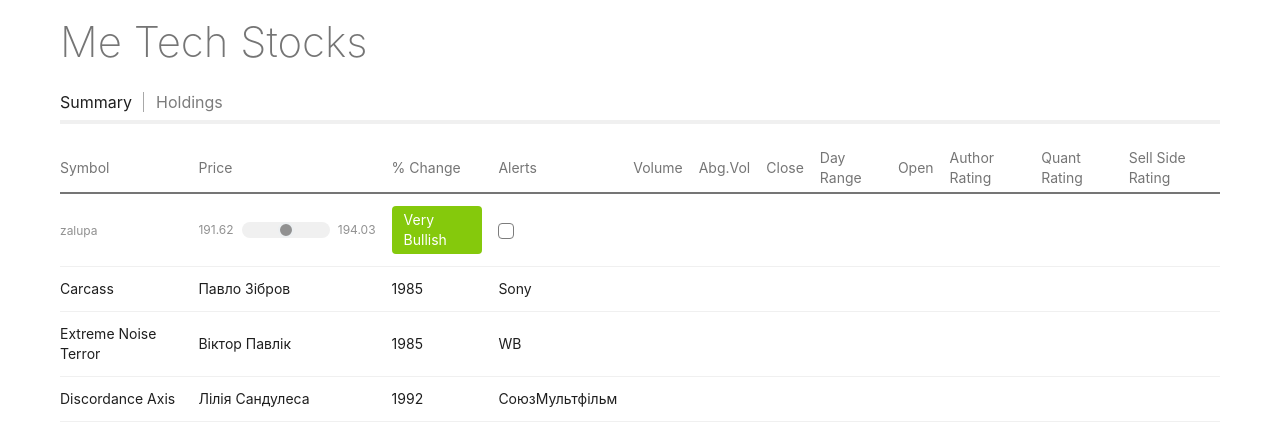
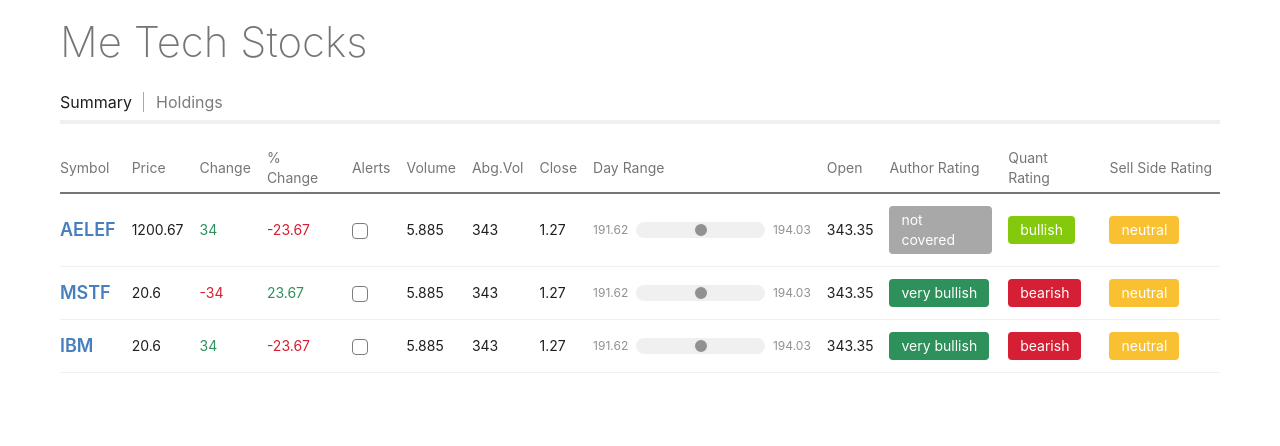
Before and after one commit to samogray/ui-example, a React (Create React App) app: page / in a window 1280 px wide. Shown: the top 446 px of the page. Built offline with nearby package versions, Linux system fonts and the light colour scheme.

Commit message:
mock data

```diff
--- a/src/App.js
+++ b/src/App.js
@@ -4,7 +4,7 @@
 import "./global-styles/index.scss";
 import css from "./app.module.scss";
 
-const data = [
+const tabs = [
   {
     title: "Summary",
     component: Summary
@@ -14,14 +14,14 @@
     component: () => <div>zalupa</div>
   },
 ];
-const header = ['Symbol', 'Price', '% Change', 'Alerts', 'Volume', 'Abg.Vol', 'Close', 'Day Range', 'Open', 'Author Rating', 'Quant Rating', 'Sell Side Rating']
+const header = ['Symbol', 'Price', 'Change', '% Change', 'Alerts', 'Volume', 'Abg.Vol', 'Close', 'Day Range', 'Open', 'Author Rating', 'Quant Rating', 'Sell Side Rating']
 
 const App = () => {
   return (
     <div className={css.container}>
       <Text type="heading" tagName="h1" mixClassName="color-ink-l1">Me Tech Stocks</Text>
       <Tabs>
-          {data.map(({ title, component: Component }) => (
+          {tabs.map(({ title, component: Component }) => (
             <Tabs.Tab title={title} key={title}>
                <div className={css.container__inner}>
                 <Component header={header} />
--- a/src/components/summary/index.js
+++ b/src/components/summary/index.js
@@ -1,17 +1,50 @@
-import React from "react";
+import React, {useState} from "react";
+import classNames from 'classnames'
+import {mockData} from './mock-data'
 import { Table, Text, CheckBox, Range, Label } from "../../ui";
 
+const mapLabel = {
+  'not covered': 'base',
+  'very bullish': 'success',
+  'bullish': 'success-secondary',
+  'neutral': 'warning',
+  'bearish': 'danger',
+}
+
+
+
 const Summary = ({header}) => {
-  const rows = [
-    [<Text tagName="span" type="caption">zalupa</Text>,
-    <Range minLabel={191.62} maxLabel={194.03} onChange={(e) => console.log(e.target.value)} />,
-    <Label type="success-secondary">Very Bullish</Label>,
-    <CheckBox onChange={(e, value='value') => console.log(e.target.checked, value)} />
-  ],
-    ["Carcass", "Павло Зібров", "1985", "Sony"],
-    ["Extreme Noise Terror", "Віктор Павлік", "1985", "WB"],
-    ["Discordance Axis", "Лілія Сандулеса", "1992", "СоюзМультфільм"]
-  ];
+
+  const rows = mockData.map(({
+    symbol,
+    price,
+    change,
+    changeRate,
+    alerts,
+    volume,
+    avgVol,
+    close,
+    dayRange,
+    open,
+    authorRating,
+    quantRating,
+    sellSideRating,
+}) =>[<Text tagName="span" mixClassName="color-brand" type="display">{symbol}</Text>,
+      <Text tagName="span">{price}</Text>,
+      <Text tagName="span" mixClassName={classNames(change > 0 ? 'color-success' : 'color-danger' )}>{change}</Text>,
+      <Text tagName="span" mixClassName={classNames(changeRate > 0 ? 'color-success' : 'color-danger' )}>{changeRate}</Text>,
+      <CheckBox onChange={(e) => console.log(e.target.checked)} />,
+      <Text tagName="span">{volume}</Text>,
+      <Text tagName="span">{avgVol}</Text>,
+      <Text tagName="span">{close}</Text>,
+      <Range minLabel={191.62} maxLabel={194.03} onChange={(e) => console.log(e.target.value)} />,
+      <Text tagName="span">{open}</Text>,
+      <Label type={mapLabel[authorRating]}>{authorRating}</Label>,
+      <Label type={mapLabel[quantRating]}>{quantRating}</Label>,
+      <Label type={mapLabel[sellSideRating]}>{sellSideRating}</Label>,
+]
+    )
+
   return <Table rows={rows} headers={header} rowHeaders />;
 };
 
--- /dev/null
+++ b/src/components/summary/mock-data.js
@@ -0,0 +1,47 @@
+export const mockData = [
+  {
+    symbol: 'AELEF',
+    price: 1200.67,
+    change: 34,
+    changeRate: -23.67,
+    alerts: false,
+    volume: 5.885,
+    avgVol: 343,
+    close: 1.27,
+    dayRange: 34,
+    open: 343.35,
+    authorRating: 'not covered',
+    quantRating: 'bullish',
+    sellSideRating: 'neutral'
+  },
+  {
+    symbol: 'MSTF',
+    price: 20.60,
+    change: -34,
+    changeRate: 23.67,
+    alerts: true,
+    volume: 5.885,
+    avgVol: 343,
+    close: 1.27,
+    dayRange: 96,
+    open: 343.35,
+    authorRating: 'very bullish',
+    quantRating: 'bearish',
+    sellSideRating: 'neutral'
+  },
+  {
+    symbol: 'IBM',
+    price: 20.60,
+    change: 34,
+    changeRate: -23.67,
+    alerts: true,
+    volume: 5.885,
+    avgVol: 343,
+    close: 1.27,
+    dayRange: 96,
+    open: 343.35,
+    authorRating: 'very bullish',
+    quantRating: 'bearish',
+    sellSideRating: 'neutral'
+  }
+]
--- a/src/global-styles/global.scss
+++ b/src/global-styles/global.scss
@@ -22,6 +22,10 @@
   color: var(--success);
 }
 
+.color-brand {
+  color: var(--brand);
+}
+
 .bold {
   font-weight: 600;
 }
--- a/src/global-styles/theme.scss
+++ b/src/global-styles/theme.scss
@@ -6,9 +6,9 @@
   --font-family: -apple-system, BlinkMacSystemFont, "Segoe UI", Roboto, Helvetica, Arial, sans-serif,
     "Apple Color Emoji", "Segoe UI Emoji", "Segoe UI Symbol", "SF Pro Text";
 
-  --font-size-display: 18px;
-  --font-weight-display: 400;
-  --font-line-height-display: 1.33;
+  --display-size: 18px;
+  --display-weight: 600;
+  --display-line-height: 1.33;
 
   --heading-size: 42px;
   --heading-weight: 200;
@@ -24,7 +24,7 @@
 
   /* Colors */
 
-  --brand-color: #457fbe;
+  --brand: #457fbe;
 
   --ink: #1f1f1f;
   --ink-l1: #7c7c7c;
--- a/src/ui/text/index.js
+++ b/src/ui/text/index.js
@@ -14,7 +14,7 @@
 }
 
 Text.propTypes = {
-  type: PropTypes.oneOf(['caption', 'base', 'heading', 'subheading']),
+  type: PropTypes.oneOf(['caption', 'base', 'heading', 'subheading', 'display']),
   mixClassName: PropTypes.string,
   tagName: PropTypes.string,
 }
--- a/src/ui/text/style.module.scss
+++ b/src/ui/text/style.module.scss
@@ -27,8 +27,8 @@
   }
 
   &--display {
-    font-size: var(--font-size-display);
-    font-weight: var(--font-weight-display);
-    line-height: var(--font-line-height-display);
+    font-size: var(--display-size);
+    font-weight: var(--display-weight);
+    line-height: var(--display-line-height);
   }
 }
```
